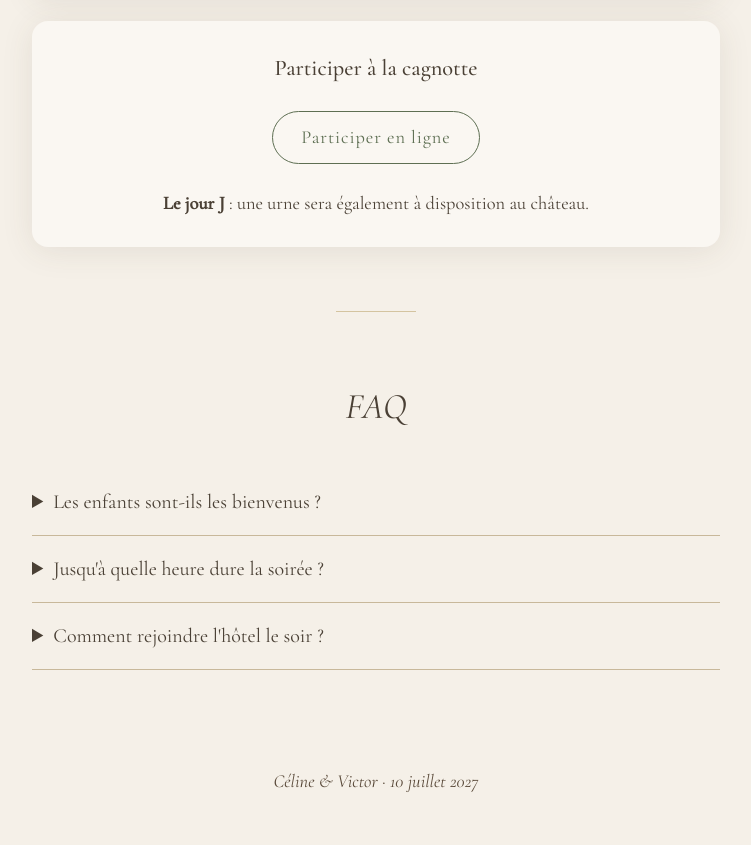
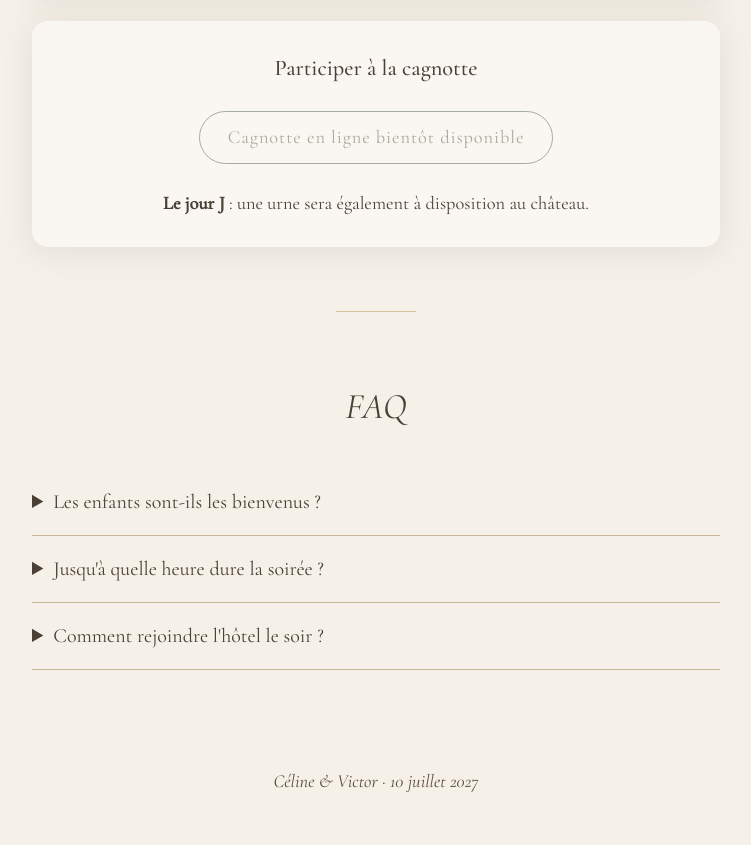
Before and after one commit to vico4445/site_mariage, a plain HTML site: page index.html in a window 1280 px wide. Shown: the part 6233-7078 px from the top of the page, without its empty margins (264-1015 px from the left). Drawn offline with nearby package versions, Linux system fonts and the light colour scheme.

Commit message:
content: disable online cagnotte until validated
Co-Authored-By: Claude Opus 5.5 <noreply@anthropic.com>

```diff
--- a/index.html
+++ b/index.html
@@ -255,7 +255,10 @@
       </article>
       <article class="card cagnotte">
         <h3>Participer à la cagnotte</h3>
+        <!-- TODO cagnotte : remettre quand validée
         <a class="btn" target="_blank" rel="noopener" href="https://www.millemercismariage.com/celine_victor/liste.html">Participer en ligne</a>
+        -->
+        <span class="btn btn-disabled" aria-disabled="true">Cagnotte en ligne bientôt disponible</span>
         <p><strong>Le jour J</strong> : une urne sera également à disposition au château.</p>
       </article>
     </section>
--- a/style.css
+++ b/style.css
@@ -440,6 +440,12 @@ fieldset.field label {
   text-align: center;
 }
 
+.btn-disabled {
+  opacity: 0.55;
+  cursor: not-allowed;
+  pointer-events: none;
+}
+
 .cagnotte .btn + p {
   margin-top: 1.5rem;
 }
```
